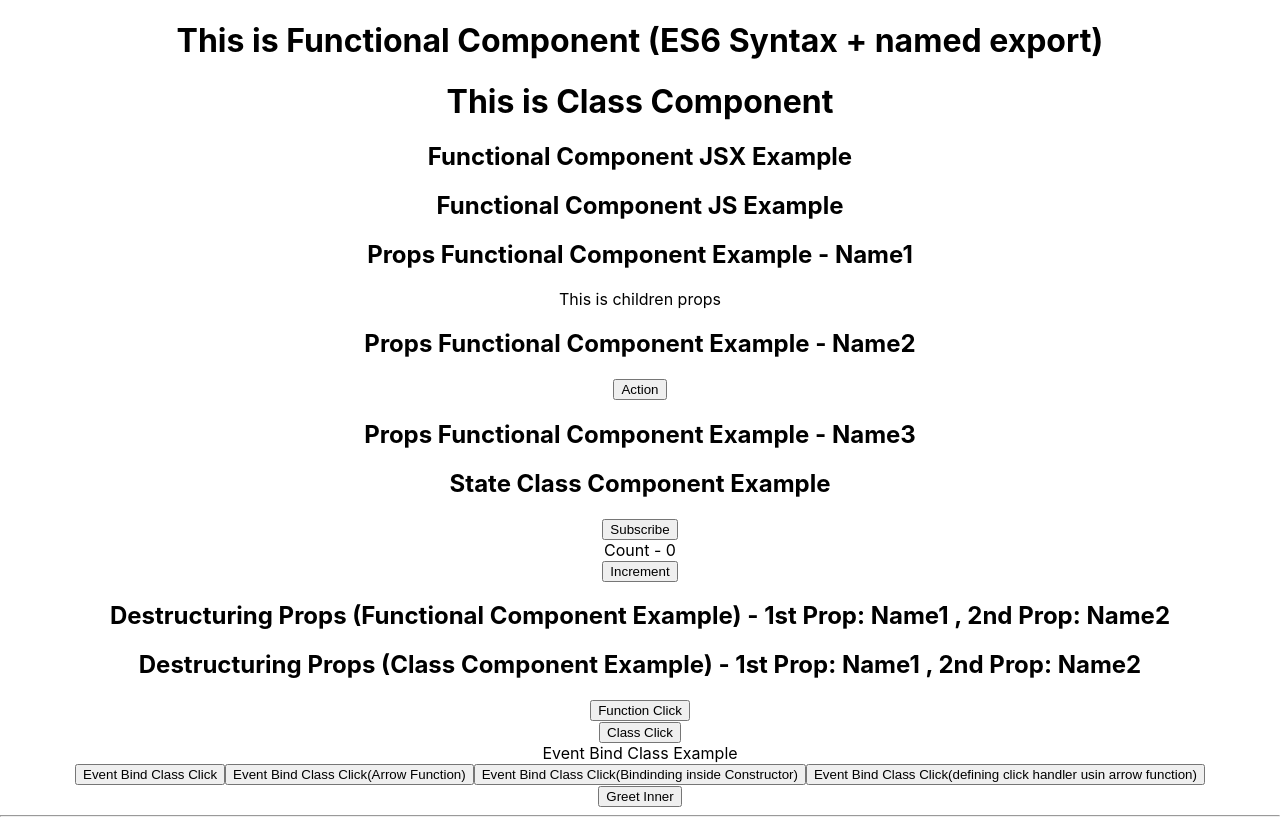
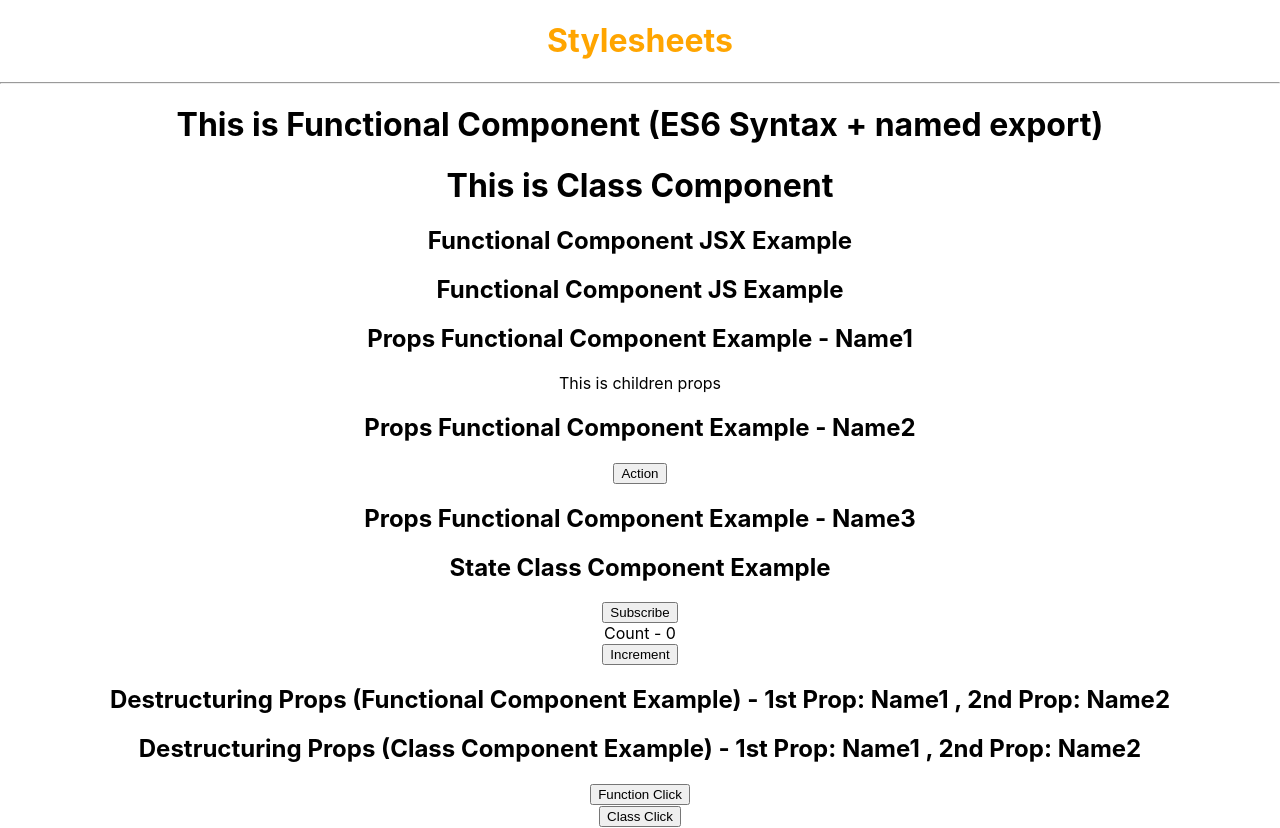
Before and after one commit to sagarteria/Sample-Create-React-App, a React (Create React App) app: page / in a window 1280 px wide. Shown: the top 828 px of the page. Built offline with nearby package versions, Linux system fonts and the light colour scheme.

Commit message:
created css file to pass styling

```diff
--- a/src/App.js
+++ b/src/App.js
@@ -18,10 +18,12 @@
 import ClassCompTernaryOperator from "./components/ConditionalRendering/ClassCompTernaryOperator";
 import ClassCompShortCircuitOperator from "./components/ConditionalRendering/ClassCompShortCircuitOperator";
 import NameList from "./components/Lists/NameList";
+import Stylesheet from "./components/Stylesheet/Stylesheet";
 
 function App() {
   return (
     <div className="App">
+      <Stylesheet primary={true}/>
       <FunctionalComponent />
       <ClassComponent />
       <FunctionalComponentJSXExample />
--- /dev/null
+++ b/src/components/Stylesheet/Stylesheet.js
@@ -0,0 +1,14 @@
+import React from 'react';
+import './myStyles.css'
+
+function Stylesheet(props) {
+  let className = props.primary ? 'primary' : '';
+  return (
+      <div>
+        <h1 className={className}>Stylesheets</h1>
+        <hr />
+      </div>
+  )
+}
+
+export default Stylesheet;
--- /dev/null
+++ b/src/components/Stylesheet/myStyles.css
@@ -0,0 +1,3 @@
+.primary {
+  color: orange;
+}
```
